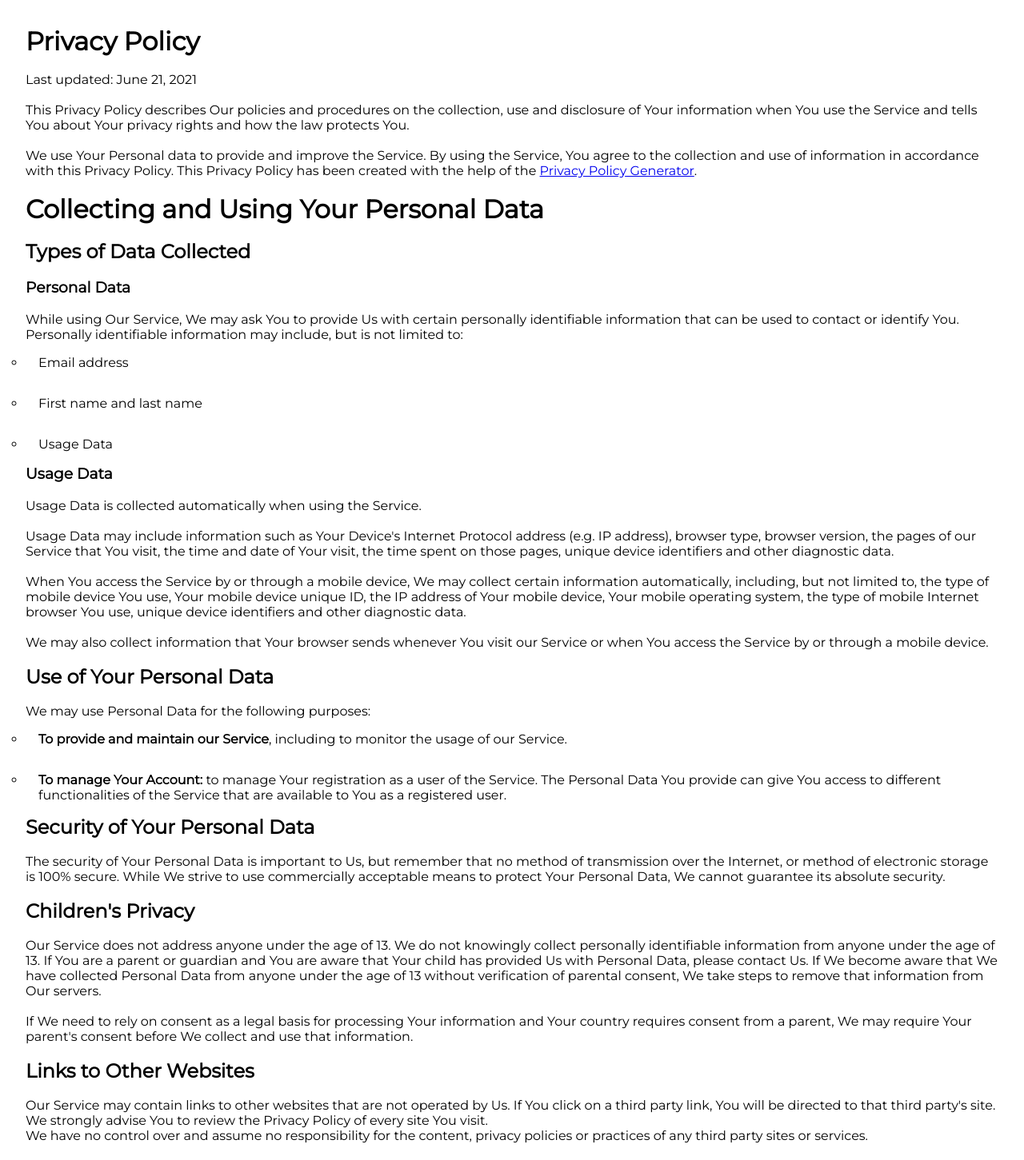
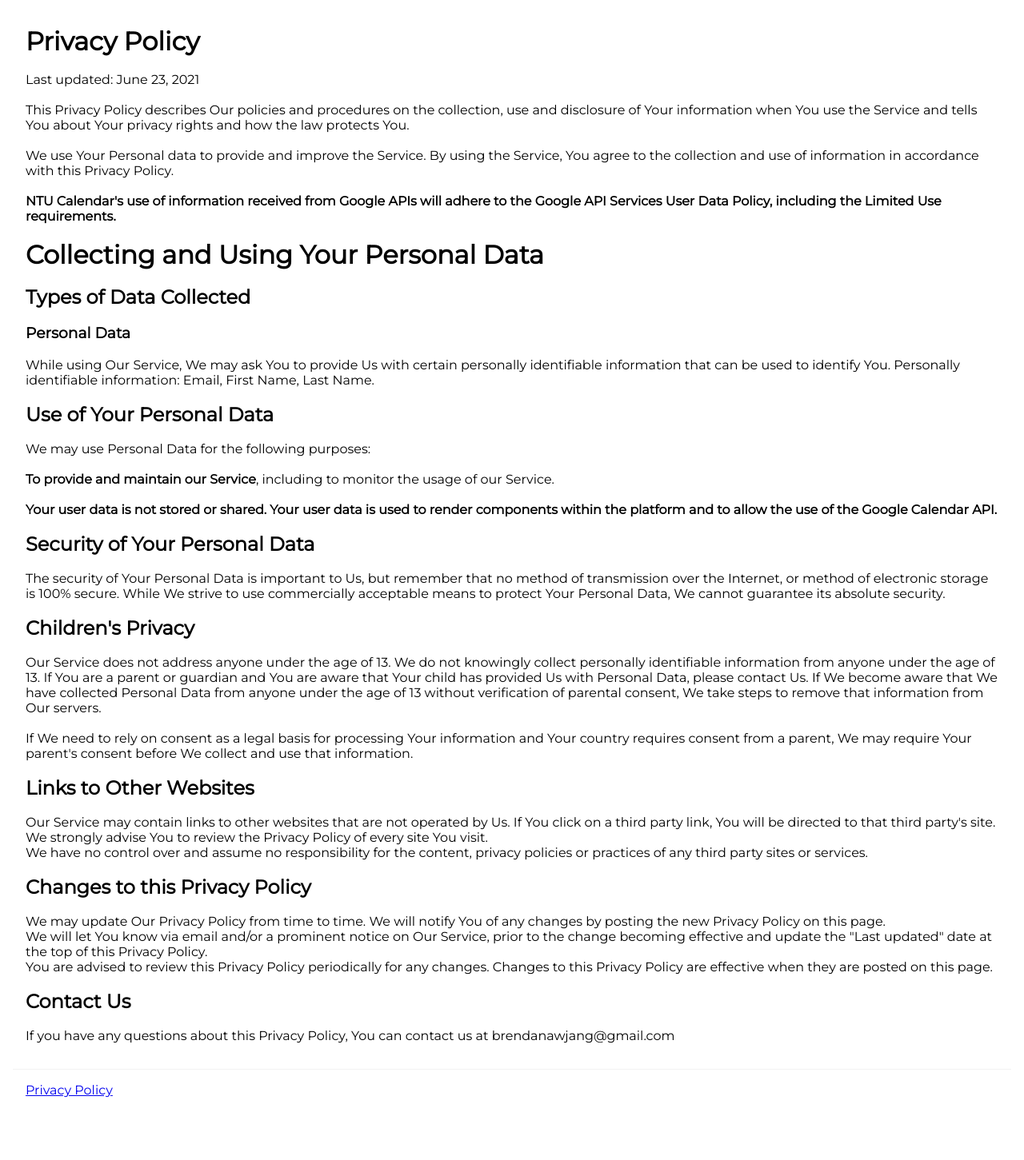
Before and after one commit to bbawj/NTU-Calendar, a React (Create React App) app: page /about in a window 1280 px wide. Shown: the top 1451 px of the page at 80% size. After the commit the page ends 1389 px from the top, so only its background shows below. Built offline with nearby package versions, Linux system fonts and the light colour scheme.

Commit message:
changed algo for creating span; privacy policy

```diff
--- a/src/About.js
+++ b/src/About.js
@@ -6,7 +6,7 @@
     <div className="aboutPage">
       <h1>Privacy Policy</h1>
       <br />
-      <p>Last updated: June 21, 2021</p>
+      <p>Last updated: June 23, 2021</p>
       <br />
       <p>
         This Privacy Policy describes Our policies and procedures on the
@@ -18,12 +18,16 @@
       <p>
         We use Your Personal data to provide and improve the Service. By using
         the Service, You agree to the collection and use of information in
-        accordance with this Privacy Policy. This Privacy Policy has been
-        created with the help of the{" "}
-        <a href="https://www.freeprivacypolicy.com/free-privacy-policy-generator/">
-          Privacy Policy Generator
-        </a>
-        .
+        accordance with this Privacy Policy.{" "}
+      </p>
+      <br />
+      <p>
+        <strong>
+          {" "}
+          NTU Calendar's use of information received from Google APIs will
+          adhere to the Google API Services User Data Policy, including the
+          Limited Use requirements.
+        </strong>
       </p>
       <br />
       <h1>Collecting and Using Your Personal Data</h1>
@@ -36,68 +40,27 @@
 
       <p>
         While using Our Service, We may ask You to provide Us with certain
-        personally identifiable information that can be used to contact or
-        identify You. Personally identifiable information may include, but is
-        not limited to:
-      </p>
-      <ul>
-        <li>
-          <p>Email address</p>
-        </li>
-        <li>
-          <p>First name and last name</p>
-        </li>
-        <li>
-          <p>Usage Data</p>
-        </li>
-      </ul>
-      <h3>Usage Data</h3>
-      <br />
-      <p>Usage Data is collected automatically when using the Service.</p>
-      <br />
-      <p>
-        Usage Data may include information such as Your Device's Internet
-        Protocol address (e.g. IP address), browser type, browser version, the
-        pages of our Service that You visit, the time and date of Your visit,
-        the time spent on those pages, unique device identifiers and other
-        diagnostic data.
-      </p>
-      <br />
-      <p>
-        When You access the Service by or through a mobile device, We may
-        collect certain information automatically, including, but not limited
-        to, the type of mobile device You use, Your mobile device unique ID, the
-        IP address of Your mobile device, Your mobile operating system, the type
-        of mobile Internet browser You use, unique device identifiers and other
-        diagnostic data.
-      </p>
-      <br />
-      <p>
-        We may also collect information that Your browser sends whenever You
-        visit our Service or when You access the Service by or through a mobile
-        device.
+        personally identifiable information that can be used to identify You.
+        Personally identifiable information: Email, First Name, Last Name.
       </p>
       <br />
       <h2>Use of Your Personal Data</h2>
       <br />
       <p>We may use Personal Data for the following purposes:</p>
-      <ul>
-        <li>
+      <br />
       <p>
         <strong>To provide and maintain our Service</strong>, including to
         monitor the usage of our Service.
       </p>
-        </li>
-        <li>
+      <br />
       <p>
-            <strong>To manage Your Account:</strong> to manage Your registration
-            as a user of the Service. The Personal Data You provide can give You
-            access to different functionalities of the Service that are
-            available to You as a registered user.
+        <strong>
+          Your user data is not stored or shared. Your user data is used to
+          render components within the platform and to allow the use of the
+          Google Calendar API.
+        </strong>{" "}
       </p>
-        </li>
-      </ul>
-
+      <br />
       <h2>Security of Your Personal Data</h2>
       <br />
       <p>
@@ -160,11 +123,9 @@
       <h2>Contact Us</h2>
       <br />
       <p>
-        If you have any questions about this Privacy Policy, You can contact us:
+        If you have any questions about this Privacy Policy, You can contact us
+        at brendanawjang@gmail.com
       </p>
-      <ul>
-        <li>By email: brendanawjang@gmail.com</li>
-      </ul>
     </div>
   );
 }
--- a/src/App.css
+++ b/src/App.css
@@ -11,3 +11,19 @@
   font-size: 1rem;
   list-style-type: circle;
 }
+
+.App {
+  height: 100vh;
+  display: flex;
+  flex-direction: column;
+}
+
+.aboutLink {
+  display: flex;
+  padding: 1em;
+  margin-left: 1em;
+  margin-right: 1em;
+  align-items: center;
+  border-top: 1px solid rgba(0, 0, 0, 0.05);
+  margin-top: auto;
+}
--- a/src/App.js
+++ b/src/App.js
@@ -16,7 +16,7 @@
             <Route path="/about" component={About} />
 
             <div className="aboutLink">
-              <Link to="/about">About</Link>
+              <Link to="/about">Privacy Policy</Link>
             </div>
           </AuthProvider>
         </Switch>
--- a/src/Calendar.css
+++ b/src/Calendar.css
@@ -14,10 +14,12 @@
 .demoImage > div {
   display: flex;
   flex-direction: column;
+  align-items: center;
   justify-content: center;
-  align-items: center;
+  text-align: center;
 }
-@media (max-width: 600px) {
+
+@media (max-width: 900px) {
   .demoImage {
     flex-direction: column;
   }
@@ -66,10 +68,3 @@
   align-items: center;
   margin-top: 0.5em;
 }
-
-.aboutLink {
-  display: flex;
-  padding: 1em;
-  align-items: center;
-  border-top: 1px solid rgba(0, 0, 0, 0.05);
-}
--- a/src/Calendar.js
+++ b/src/Calendar.js
@@ -96,7 +96,7 @@
               src="https://github.com/bbawj/NTU-Calendar/raw/main/src/img/demo3.png"
               alt="demo"
             />
-            <p>Upload and sync to Google Calendar!</p>
+            <p>Upload to generate class schedule on your Google Calendar!</p>
           </div>
         </div>
       )}
--- a/src/Import.js
+++ b/src/Import.js
@@ -60,6 +60,7 @@
     }
   };
   function createSpan(tableRows) {
+    const spanGroups = [];
     [...tableRows].forEach((row, idx) => {
       if (idx === 0) return null;
       const rowNumber = idx;
@@ -68,23 +69,38 @@
         if (idx === 0) return;
         const span = cell.getAttribute("rowspan");
         if (span && span - 1) {
-          // for each cell with span,
+          // for each cell with span, compute offset for column as TD for span not rendered
           let colCorrection = 0; // store the number of cols to correct by for the cell with span
+          const grp = []; // store group of spans together
+
           for (let i = 1; i < span; i++) {
             const spanPos = `${rowNumber + i},${idx}`;
-            //check through existing spans
-            for (let idx = 0; idx < spanArr.length; idx++) {
+            //check through existing span groups
+            for (let idx = 0; idx < spanGroups.length; idx++) {
+              let add = 0; // BOOLEAN to determine colCorrection; should only +1 max for each span group
               if (
-                // see if prev span on same row, && <= column && must be the first span cell to add offset due to no cell index for spans
-                spanArr[idx].split(",")[0] === spanPos.split(",")[0] &&
-                spanArr[idx].split(",")[1] <= spanPos.split(",")[1] &&
-                i === 1
+                spanGroups[idx][0].split(",")[0] !== spanPos.split(",")[0] && // current span cannot be same as the first span in existing groups: classes are side by side no offset needed
+                i === 1 // calculate offset on the first span instance
               ) {
+                // go through each spanGroup element
+                for (let x = 0; x < spanGroups[idx].length; x++) {
+                  if (
+                    spanGroups[idx][x].split(",")[0] ===
+                      spanPos.split(",")[0] && // offset only if same row as existing spans
+                    spanGroups[idx][x].split(",")[1] <= spanPos.split(",")[1] // and existing spans are located before the current one
+                  ) {
+                    add = 1;
+                  }
+                }
+              }
+              if (add) {
                 colCorrection = colCorrection + 1;
               }
             }
+            grp.push(`${rowNumber + i},${idx + colCorrection}`);
             spanArr.push(`${rowNumber + i},${idx + colCorrection}`);
           }
+          spanGroups.push(grp);
         }
       });
     });
```
Lines whose indentation alone changed are shown as unchanged.
